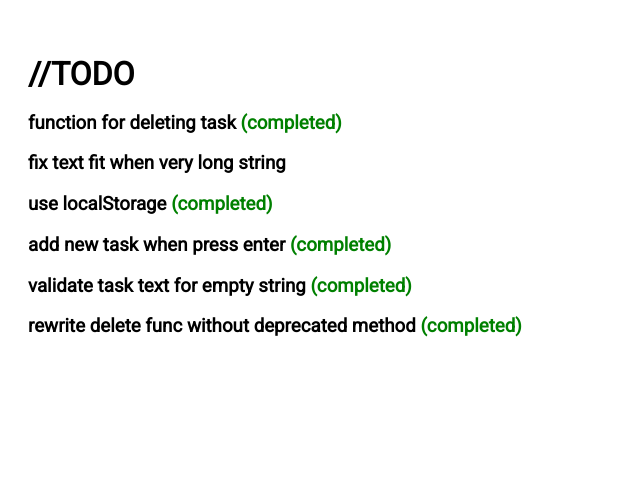
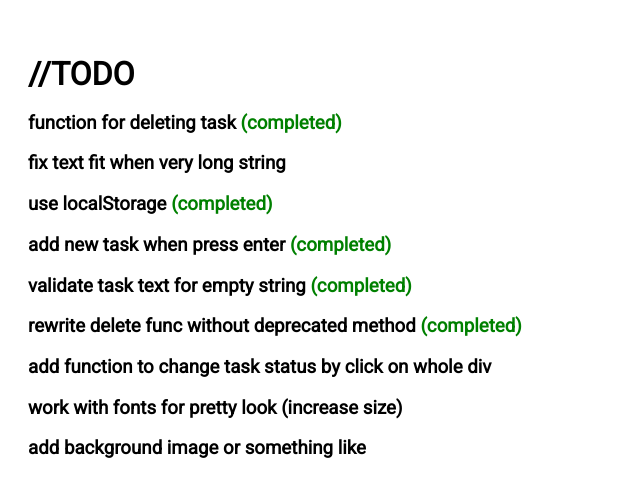
Before and after one commit to HikkiElf/College-webdev-course, a plain HTML site: page index.html in a window 1280 px wide. Shown: the part 668-1164 px from the top of the page, without its empty margins (0-640 px from the left). Before the commit the page ends 1052 px from the top, so only its background shows below. Drawn offline with Linux system fonts and the light colour scheme.

Commit message:
update todo

```diff
--- a/index.html
+++ b/index.html
@@ -38,5 +38,8 @@
         <h3>add new task when press enter <span style="color: green;">(completed)</span></h3>
         <h3>validate task text for empty string <span style="color: green;">(completed)</span></h3>
         <h3>rewrite delete func without deprecated method <span style="color: green;">(completed)</span></h3>
+        <h3>add function to change task status by click on whole div</h3>
+        <h3>work with fonts for pretty look (increase size)</h3>
+        <h3>add background image or something like</h3>
 </body>
 </html>
```
Also changed, not shown: 1 other file.
